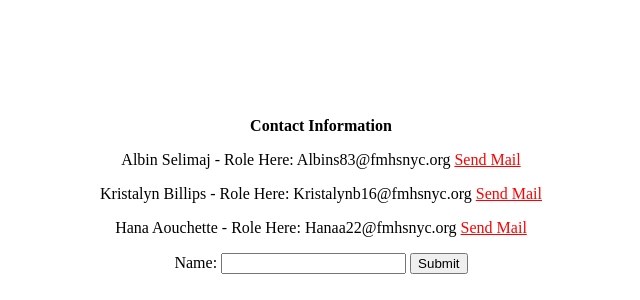
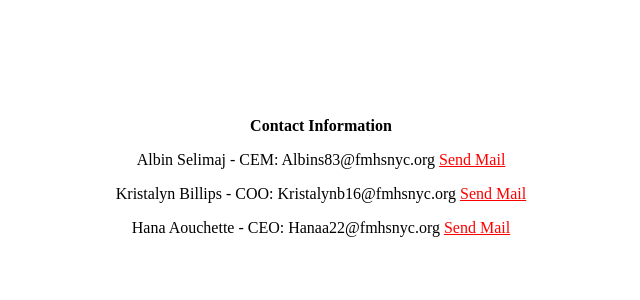
Before and after one commit to IdiLinda/IdiLinda.github.io, a plain HTML site: page index.html in a window 1280 px wide. Shown: the part 3241-3541 px from the top of the page, without its empty margins (319-959 px from the left). After the commit the page ends 3520 px from the top, so only its background shows below. Drawn offline with Linux system fonts and the light colour scheme.

Commit message:
Add files via upload

```diff
--- a/index.html
+++ b/index.html
@@ -42,22 +42,19 @@ type="video/mp4">
 
 
 <p>
-Albin Selimaj - Role Here: Albins83@fmhsnyc.org
+Albin Selimaj - CEM: Albins83@fmhsnyc.org
 <a href="mailto:Albins83@fmhsnyc.org?Subject=Schedule%20Scanning%20App%20Inquiry" target="_top" style="color:red">Send Mail</a>
 </p>
 <p>
-Kristalyn Billips - Role Here: Kristalynb16@fmhsnyc.org
+Kristalyn Billips - COO: Kristalynb16@fmhsnyc.org
 <a href="mailto:Kristalynb16@fmhsnyc.org?Subject=Schedule%20Scanning%20App%20Inquiry" target="_top" style="color:red">Send Mail</a>
 </p>
 <p>
-Hana Aouchette - Role Here: Hanaa22@fmhsnyc.org
+Hana Aouchette - CEO: Hanaa22@fmhsnyc.org
 <a href="mailto:Hanaa22@fmhsnyc.org?Subject=Schedule%20Scanning%20App%20Inquiry" target="_top" style="color:red">Send Mail</a>
 </p>
 
-<form name="myForm" action="/action_page.php" onsubmit="return validateForm()" method="post">
-Name: <input type="text" name="fname">
-<input type="submit" value="Submit">
-</form>
+
 <br/>
 
 <!--<button type="button">Click Me!</button>-->
--- a/main.css
+++ b/main.css
@@ -81,3 +81,8 @@ color: black;
 background-color: #110;
 color: white;
 }
+
+background-image: url('file:///Users/idi/Library/Containers/com.apple.mail/Data/Library/Mail%20Downloads/F035066B-4412-4E01-8AEA-7AD97D10A2EA/imageedit_17_2259175591.png');
+    background-repeat: no-repeat;
+    background-attachment: fixed;
+    background-position: center top;
```
